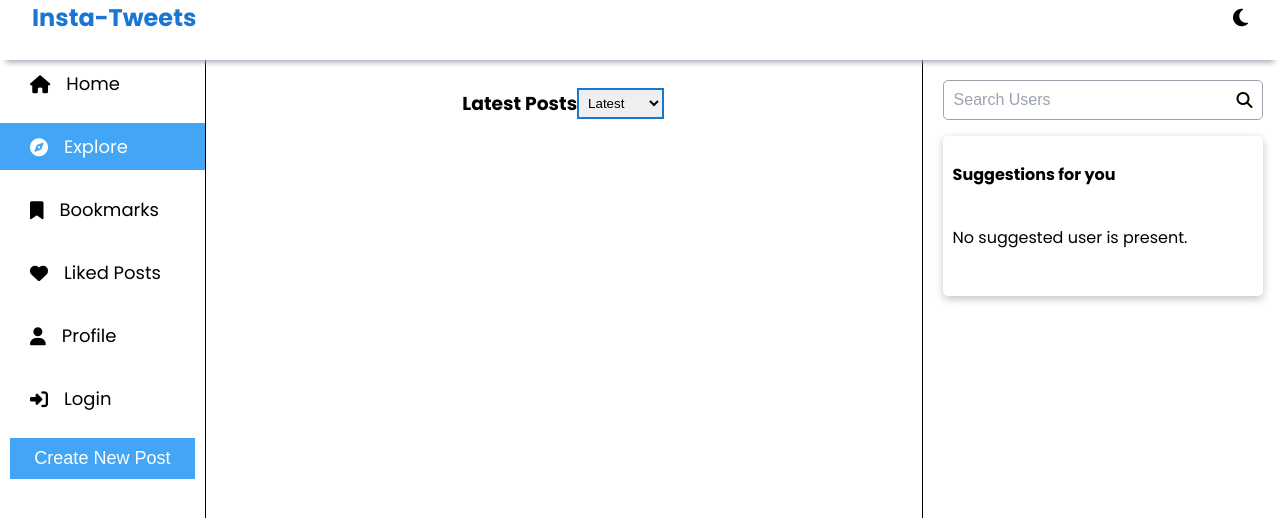
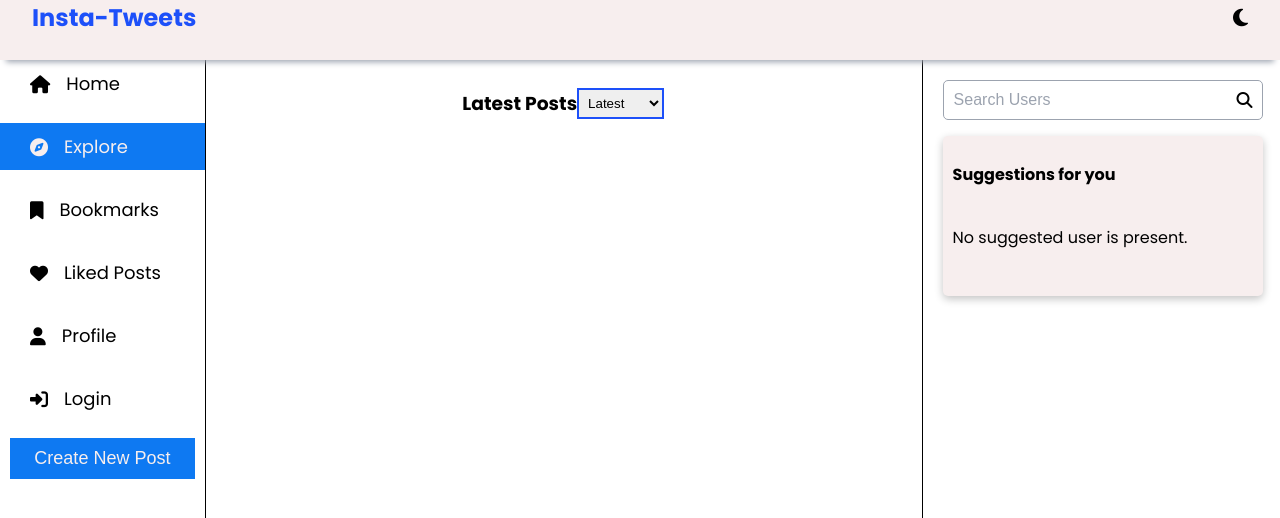
Before and after one commit to KHemanthRaju/Insta-Tweets, a React (Create React App) app: page /explore in a window 1280 px wide. Shown: the top 518 px of the page. Built offline with nearby package versions, Linux system fonts and the light colour scheme; what miragejs would draw is missing.

Commit message:
fixed bugs

```diff
--- a/src/App.css
+++ b/src/App.css
@@ -6,14 +6,14 @@ body {
 }
 
 :root {
-  --primary-color: #42a5f5;
-  --primary-dark: #1976d2;
-  --white-color: #ffffff;
+  --primary-color: rgb(14, 121, 242);
+  --primary-dark: #1d50f9;
+  --white-color: #f7eeee;
   --black-color: #000000;
   --grey-color: #9ca3af;
-  --lightgrey-color: #e5e7eb;
+  --lightgrey-color: #b0c9fb;
   --red-color: red;
-  --offwhite-color: #faf9f9;
+  --offwhite-color: #f0eded;
   --primary-darkmode: #0b2239;
   --secondary-darkmode: #020a12;
 }
--- a/src/components/SearchBar/SearchBar.jsx
+++ b/src/components/SearchBar/SearchBar.jsx
@@ -29,7 +29,7 @@ export const SearchBar = () => {
 
   return (
     <div>
-      <div className="search-bar">
+      <div className={`search-bar ${darkMode && "bgSecondaryDarkMode"}`}>
         <input
           type="text"
           className={`${darkMode && "bgSecondaryDarkMode"}`}
@@ -45,7 +45,9 @@ export const SearchBar = () => {
       </div>
       <div className="search-main-container">
         {searchedUsers.length > 0 && searchInput.trim().length > 0 ? (
-          <div className="searched-users-container">
+          <div
+            className={`searched-users-container ${darkMode && "bgDarkmode"}`}
+          >
             {searchedUsers?.map(
               ({ _id, firstName, lastName, username, profileAvatar }) => {
                 return (
```
